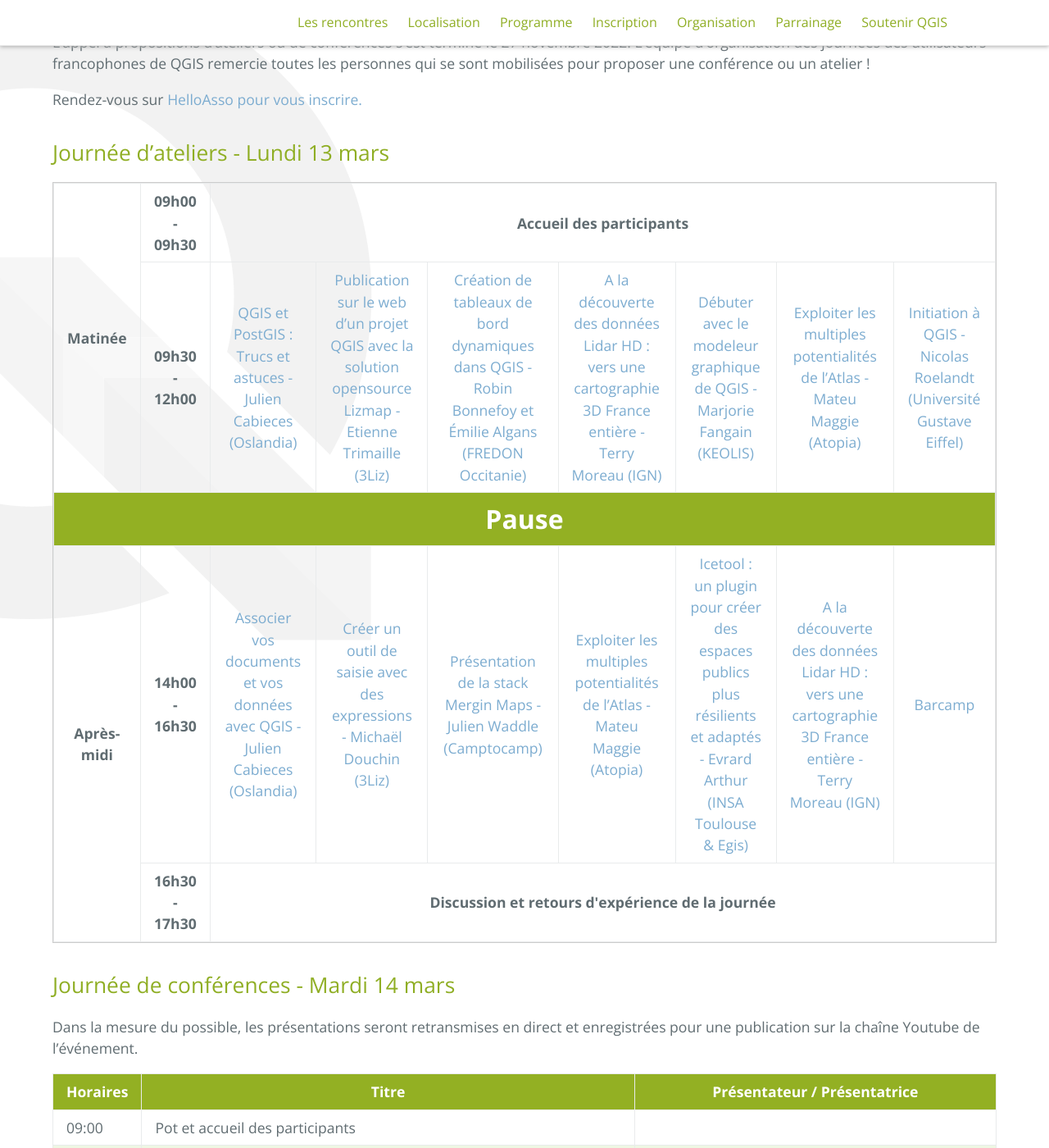
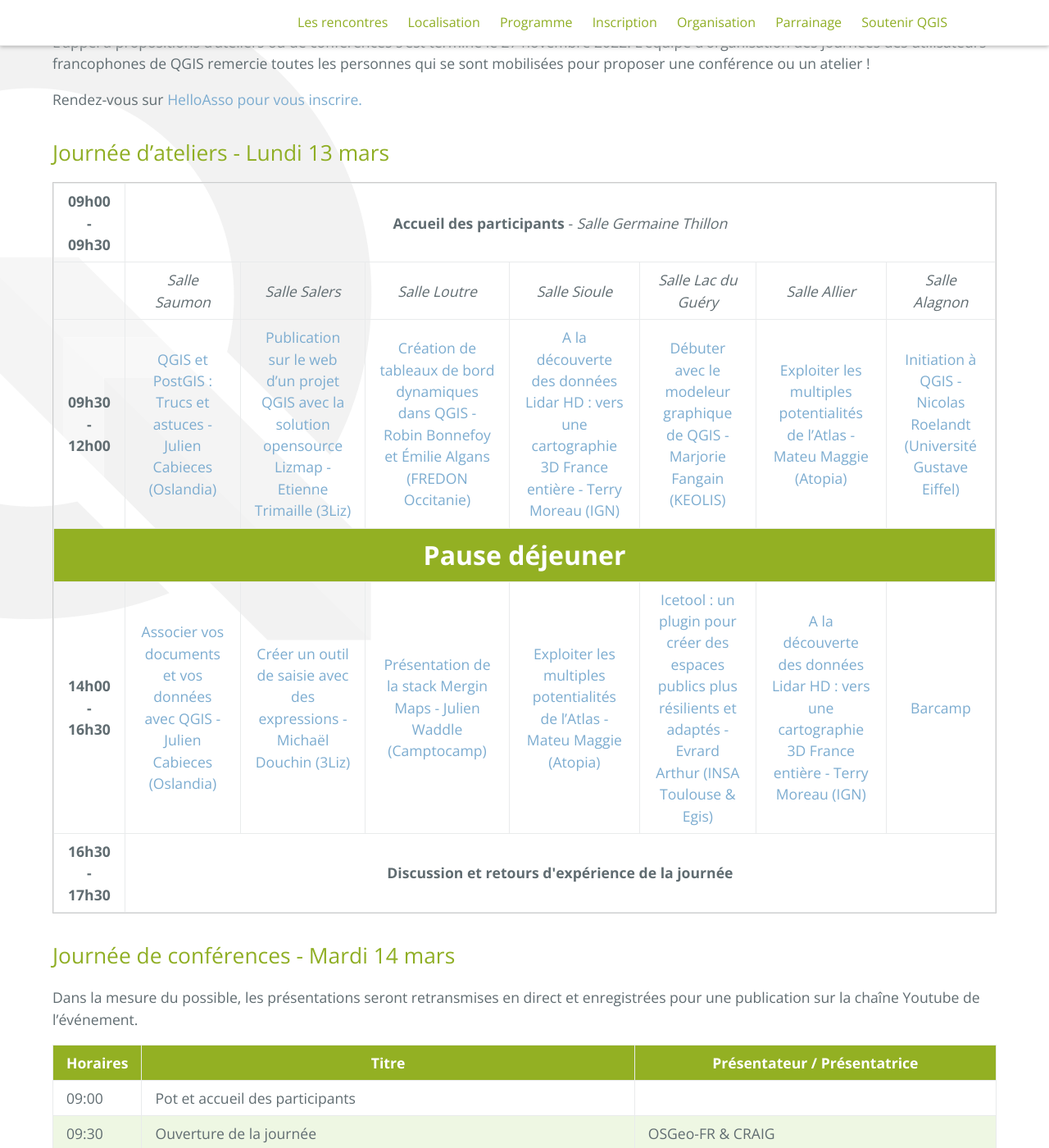
Before and after one commit to OSGeo-fr/QGIS-conf-fr-website, a Jekyll site: the page built from z20_programme.md, in a window 1280 px wide and 1400 px high, scrolled down 518 px. Shown: the whole window at 82% size. Built offline with Jekyll 4.4.1, drawn with Linux system fonts in a browser that asks for light colours.

Commit message:
Ajout des salles

```diff
--- a/z20_programme.md
+++ b/z20_programme.md
@@ -16,11 +16,20 @@ Rendez-vous sur <a href="https://www.helloasso.com/associations/osgeo-fr/eveneme
 <table class="atelier-table">
     <tbody>
         <tr class="atelier">
-            <td rowspan=2><b>Matinée</b></td>
             <td><b>09h00 - 09h30</b></td>
-            <td colspan=8><b>Accueil des participants</b></td>
+            <td colspan=8><b>Accueil des participants</b> - <i>Salle Germaine Thillon</i></td>
         </tr>
-        <tr class="atelier">
+         <tr class="atelier">
+            <td></td>
+            <td><i>Salle Saumon</i></td>
+            <td><i>Salle Salers</i></td>
+            <td><i>Salle Loutre</i></td>
+            <td><i>Salle Sioule</i></td>
+            <td><i>Salle Lac du Guéry</i></td>
+            <td><i>Salle Allier</i></td>
+            <td><i>Salle Alagnon</i></td>
+        </tr>
+       <tr class="atelier">
             <td><b>09h30 - 12h00</b></td>
             <td><a href="#qgis-et-postgis--trucs-et-astuces---julien-cabieces-oslandia">QGIS et PostGIS : Trucs et astuces - Julien Cabieces (Oslandia)</a></td>
             <td><a href="#publication-sur-le-web-dun-projet-qgis-avec-la-solution-opensource-lizmap---etienne-trimaille-3liz">Publication sur le web d’un projet QGIS avec la solution opensource Lizmap - Etienne Trimaille (3Liz)</a></td>
@@ -31,10 +40,9 @@ Rendez-vous sur <a href="https://www.helloasso.com/associations/osgeo-fr/eveneme
             <td><a href="#initiation-à-qgis---nicolas-roelandt-université-gustave-eiffel">Initiation à QGIS - Nicolas Roelandt (Université Gustave Eiffel)</a></td>
          </tr>
         <tr class="pause-atelier">
-            <td colspan=10><b>Pause</b></td>
+            <td colspan=8><b>Pause déjeuner</b></td>
         </tr>
         <tr class="atelier">
-            <td rowspan=2><b>Après-midi</b></td>
             <td><b>14h00 - 16h30</b></td>
             <td><a href="#associer-vos-documents-et-vos-données-avec-qgis---julien-cabieces-oslandia">Associer vos documents et vos données avec QGIS - Julien Cabieces (Oslandia)</a></td>
             <td><a href="#créer-un-outil-de-saisie-avec-des-expressions---michaël-douchin-3liz">Créer un outil de saisie avec des expressions - Michaël Douchin (3Liz)</a></td>
```
